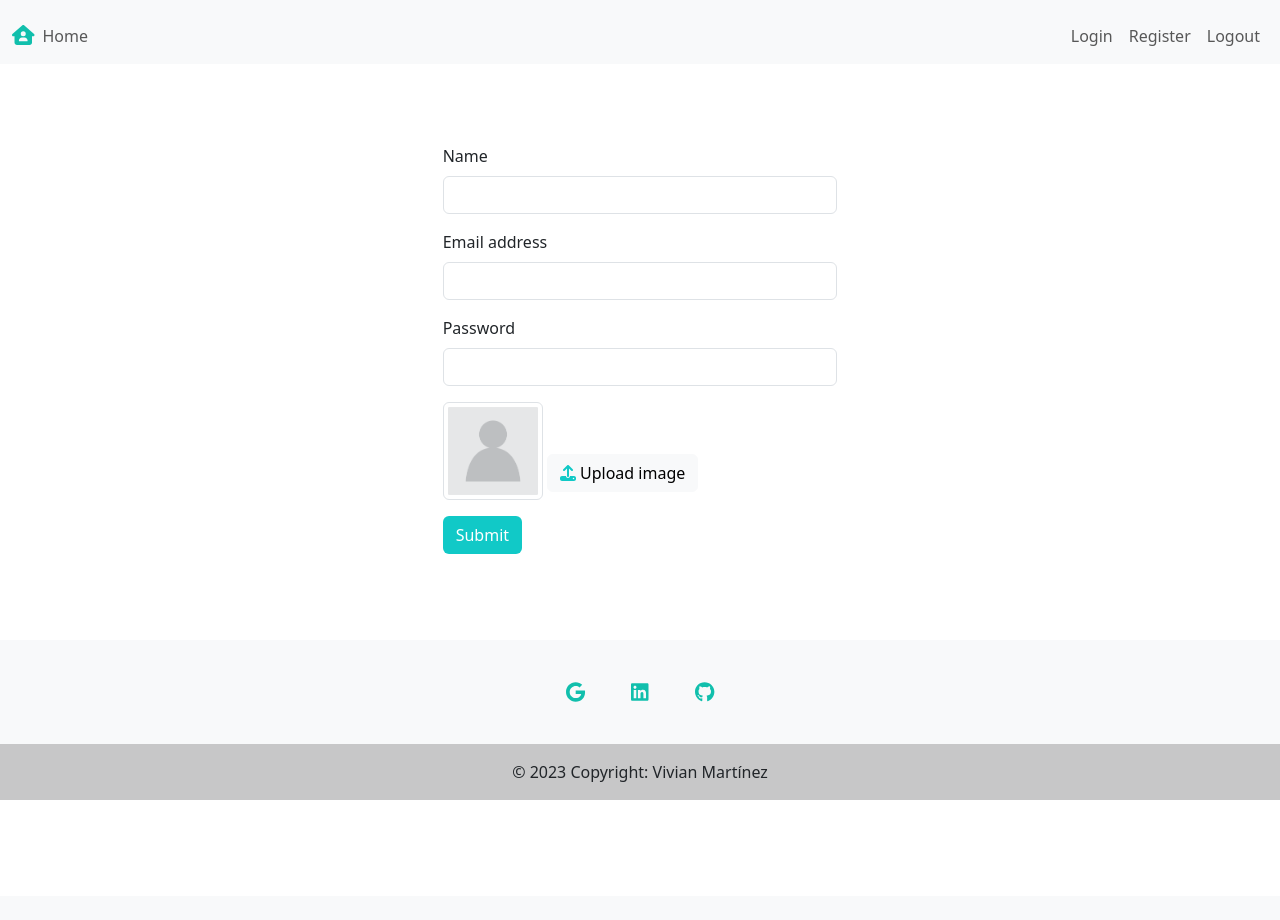
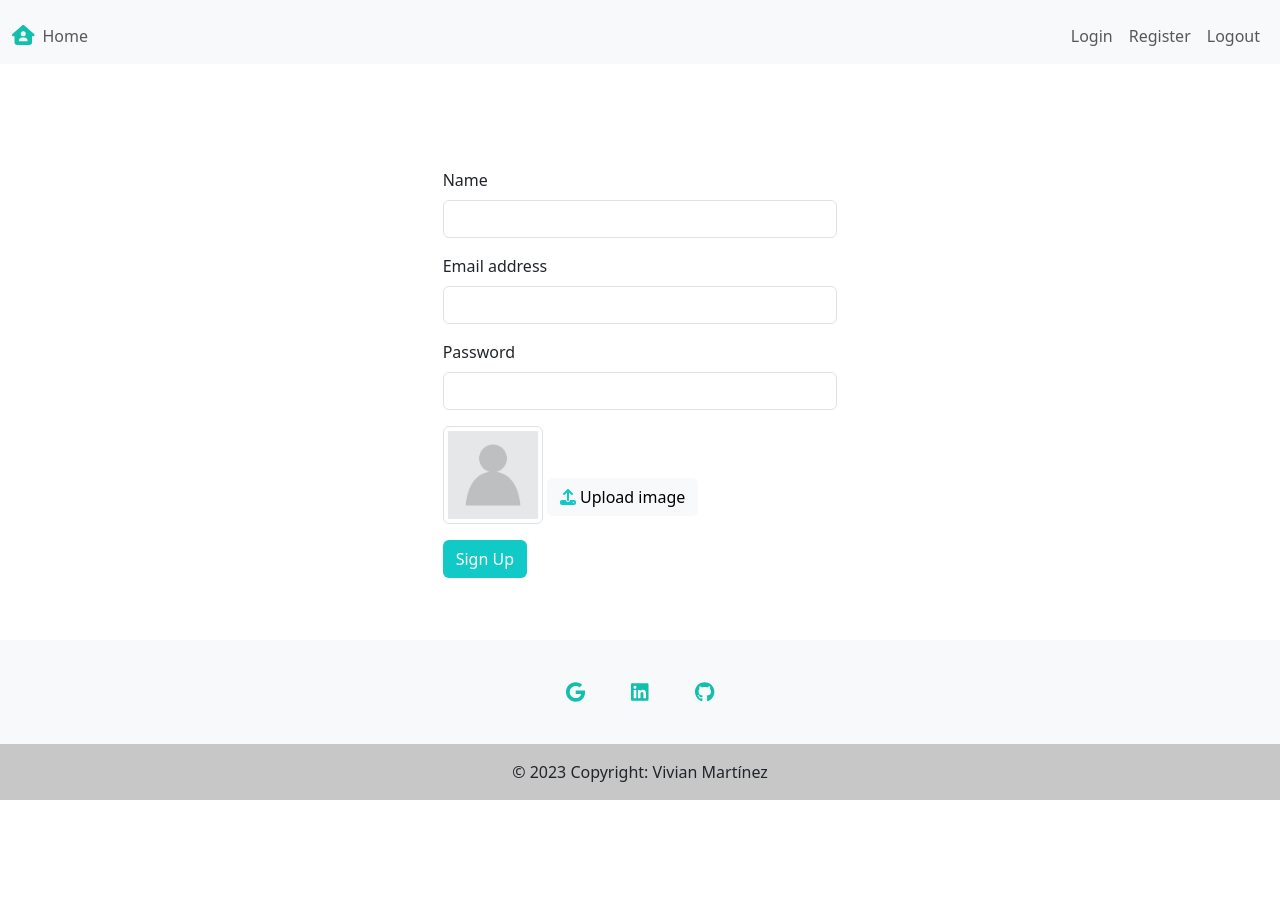
Before and after one commit to vivianmartinez/project-users-admin, a PHP site: page /project-users-mvc/user/register in a window 1280 px wide. Before the commit the page ends 800 px from the top, so only its background shows below. Run offline with PHP 8.4, Linux system fonts and the light colour scheme.

Commit message:
code login form
create more helpers to redirect, check login and display errors.

```diff
--- a/app/controllers/logincontroller.php
+++ b/app/controllers/logincontroller.php
@@ -6,7 +6,47 @@ class LoginController{
         include 'views/users/login.php';
     }
 
-    public function logout(){
+    public function signIn(){
+        $error = [];
+        if(isset($_POST)){
+           $email    = isset($_POST['login_email']) ? $_POST['login_email'] : false;
+           $password = isset($_POST['login_password']) ? $_POST['login_password'] : false;
 
+           if(!$email) $error['email'] = 'Enter email address, please.';
+           if(!$password) $error['password'] = 'Enter password, please';
+
+           $_SESSION['login_data'] = ['email' => $email ? $email : '', 'password' => $password ? $password : ''];
+
+           if(empty($error)){
+            $search_user = UserModel::getUser('email',$email);
+            if(!empty($search_user)){
+                if(property_exists($search_user[0],'email')){
+                    //verify user password
+                    $verify_password = password_verify($password,$search_user[0]->password);
+                    if($verify_password){
+                        $_SESSION['user_logged'] = $search_user[0];
+                        RedirectRoute::redirect('user/management');
+                    }else{
+                        $_SESSION['login_error'] = ['password'=>'Wrong password.'];
+                    }
+                }else{
+                    $_SESSION['login_error'] = ['System'=>'Something bad happend. Please try later.'];
+                }
+            }else{
+                $_SESSION['login_error'] = ['email'=>'The user dosen\'t exist.'];
+            }
+           }else{
+                $_SESSION['login_error'] = $error;
+           }
+        }
+        if(isset($_SESSION['login_error'])) RedirectRoute::redirect('login');
+    }
+
+    public function signOut(){
+        if(isset($_SESSION['user_logged'])){
+            ResetSession::deleteSession('user_logged');
+            session_destroy();
+        }
+        RedirectRoute::redirect('login');
     }
 }
--- a/app/controllers/usercontroller.php
+++ b/app/controllers/usercontroller.php
@@ -6,7 +6,7 @@ class UserController{
       include 'views/users/register.php';
    }
 
-   public function save(){
+   public function signUp(){
       $error = [];
       if(isset($_POST)){
          $name     = isset($_POST['register_name']) ? $_POST['register_name'] : false;
@@ -26,7 +26,6 @@ class UserController{
 
          if( empty($error)){
             $name_file = 'avatar.png';
-
             if(is_dir('storage/images')){
                if($picture){
                   if(   $_FILES['register_image']['type'] == 'image/jpeg'
@@ -44,24 +43,23 @@ class UserController{
             $user->setUserName($name);
             $user->setEmail($email);
             $user->setPassword($password_hash);
-            //$user->setImage($name_file);
+            $user->setImage($name_file);
             $response = $user->saveUser();
 
             if(!$response['error']){
                $_SESSION['register_success'] = '¡The user has been created succesfully!';
-               $_SESSION['user']     = ['name'=>$name,'email'=>$email,'password'=>$password,'picture'=>$name_file];
-
+               $_SESSION['user'] = ['name'=>$name,'email'=>$email,'password'=>$password,'picture'=>$name_file];
             }else{
-               $_SESSION['error']    = ['Something bad happened, try again please.'];
+               $_SESSION['register_error']= ['Something bad happened, try again please.'];
             }
          }else{
-            $_SESSION['error']    =  $error;
+            $_SESSION['register_error'] =  $error;
          }
       }
-      if(isset($_SESSION['error'])){
-         header("location:".url_base.'/user/register');
+      if(isset($_SESSION['register_error'])){
+         RedirectRoute::redirect('user/register');
       }else{
-         header("location:".url_base.'/user/management');
+         RedirectRoute::redirect('user/management');
       }
    }
 
--- /dev/null
+++ b/app/helpers/check-login-status.php
@@ -0,0 +1,10 @@
+<?php
+
+class CheckLoginStatus{
+
+    static public function isLoggedIn(){
+        if(isset($_SESSION['logged_user'])) return true;
+        RedirectRoute::redirect('login');
+        return false;
+    }
+}
--- /dev/null
+++ b/app/helpers/display-error.php
@@ -0,0 +1,13 @@
+<?php
+
+
+class DisplayError{
+
+    static public function displayErrors($error_session){
+        echo '<div class="container col-4">';
+        foreach($_SESSION[$error_session] as $error => $message){
+            echo  '<div class="alert alert-danger"><strong>¡Error '.$error.'!</strong> '.$message.'</div>';
+        }
+        echo '</div>';
+    }
+}
--- /dev/null
+++ b/app/helpers/redirect-route.php
@@ -0,0 +1,8 @@
+<?php
+
+
+class RedirectRoute{
+    static public function redirect($route){
+        header("location:".url_base.$route);
+    }
+}
--- a/app/models/usermodel.php
+++ b/app/models/usermodel.php
@@ -9,6 +9,12 @@ class UserModel{
     private $image;
     private $capabilities;
     private $created_at;
+    private $connection;
+
+    private function __construct()
+    {
+        $this->connection = Connection::connect();
+    }
 
     /**
         * Get the value of user_name
@@ -116,18 +122,33 @@ class UserModel{
 
         return $this;
     }
+    static public function getUser($column,$value){
+        $connectDb = new self();
+        $sql = "SELECT * FROM users WHERE $column = :$column";
+        $stmt = $connectDb->connection->prepare($sql);
+        if(is_int($value)){
+            $stmt->bindParam(':'.$column,$value,PDO::PARAM_INT);
+        }else{
+            $stmt->bindParam(':'.$column,$value,PDO::PARAM_STR);
+        }
+        $stmt->execute();
+        $response = $stmt->fetchAll(PDO::FETCH_CLASS);
+
+        $stmt = null;
+        return $response;
+    }
 
     static public function getUsers(){
-        $connection = Connection::connect();
+        $connectDb = new self();
         $sql = "SELECT * FROM users";
-        $stmt = $connection->prepare($sql);
+        $stmt = $connectDb->connection->prepare($sql);
         $stmt->execute();
         return $stmt->fetchAll(PDO::FETCH_CLASS);
+
         $stmt = null;
     }
 
     public function saveUser(){
-
         try{
             $sql = 'INSERT INTO users (user_name,email,password,image,created_at) VALUES(:user_name,:email,:password,:image,CURDATE())';
             $connection = Connection::connect();
@@ -146,6 +167,8 @@ class UserModel{
             return ['error' => true, 'message' => $er->getMessage()];
         }
         return $stmt;
+
+        $stmt = null;
     }
 
 }
--- a/routes/router.php
+++ b/routes/router.php
@@ -7,6 +7,9 @@ require_once 'app/database/connection.php';
 require_once 'views/layouts/header.php';
 require_once 'app/helpers/reset-session.php';
 require_once 'app/helpers/check-role.php';
+require_once 'app/helpers/display-error.php';
+require_once 'app/helpers/redirect-route.php';
+require_once 'app/helpers/check-login-status.php';
 
 
 $controller         =  new LoginController();
@@ -25,7 +28,7 @@ if(isset($_GET['controller']) && !empty($_GET['controller'])){
         $controller = new PageNotFoundController();
     }
 }
-//print_r($_GET);
+print_r($_GET);
 $controller->$parameter_method();
 
 require_once 'views/layouts/footer.php';
--- a/views/layouts/header.php
+++ b/views/layouts/header.php
@@ -34,7 +34,7 @@
                         <a class="nav-link" href="<?=url_base?>user/register">Register</a>
                     </li>
                     <li class="nav-item">
-                        <a class="nav-link" href="<?=url_base?>logout">Logout</a>
+                        <a class="nav-link" href="<?=url_base?>login/signout">Logout</a>
                     </li>
                 </ul>
             </div>
--- a/views/users/management.php
+++ b/views/users/management.php
@@ -3,6 +3,8 @@
     echo '<div class="alert alert-success">'.$_SESSION['register_success'].'</div>';
     print_r($_SESSION['user']);
   }
+  $logged_in = CheckLoginStatus::isLoggedIn();
+  if($logged_in):
 ?>
   <div class="container" style="margin-top: 100px;">
     <h2>All users</h2>
@@ -39,3 +41,4 @@
       </tbody>
     </table>
   </div>
+<?php endif; ?>
--- a/views/users/register.php
+++ b/views/users/register.php
@@ -2,7 +2,7 @@
 <div class="container-fluid mt-5 py-5 mb-5" style="height: 100vh;">
 
     <div class="container py-5 col-4">
-        <form action="<?=url_base?>user/save" method="POST" enctype="multipart/form-data">
+        <form action="<?=url_base?>user/signup" method="POST" enctype="multipart/form-data">
             <div class="mb-3">
                 <label for="register_name" class="form-label">Name</label>
                 <input type="text" class="form-control" id="register_name" name="register_name">
@@ -20,18 +20,13 @@
                 <label for="register_image" class="form-label align-bottom"><span class="btn btn-light"><i class="fa-solid fa-upload"></i> Upload image</span></label>
                 <input type="file" class="d-none" id="register_image" name="register_image">
             </div>
-            <button type="submit" class="btn btn-custom">Submit</button>
+            <button type="submit" class="btn btn-custom">Sign Up</button>
         </form>
     </div>
     <?php
-    if(isset($_SESSION['error'])): ?>
-    <div class="container col-4">
-    <?php foreach($_SESSION['error'] as $error => $message): ?>
-            <div class="alert alert-danger"><strong>¡Error <?=$error?>!</strong> <?=$message?></div>
-    <?php endforeach; ?>
-    </div>
-    <?php
-        ResetSession::deleteSession('error');
+    if(isset($_SESSION['register_error'])):
+        DisplayError::displayErrors('register_error');
+        ResetSession::deleteSession('register_error');
     endif;
     ?>
 </div>
```
Also changed, not shown: views/users/login.php (+14 -5 lines). Lines whose indentation alone changed are shown as unchanged.
